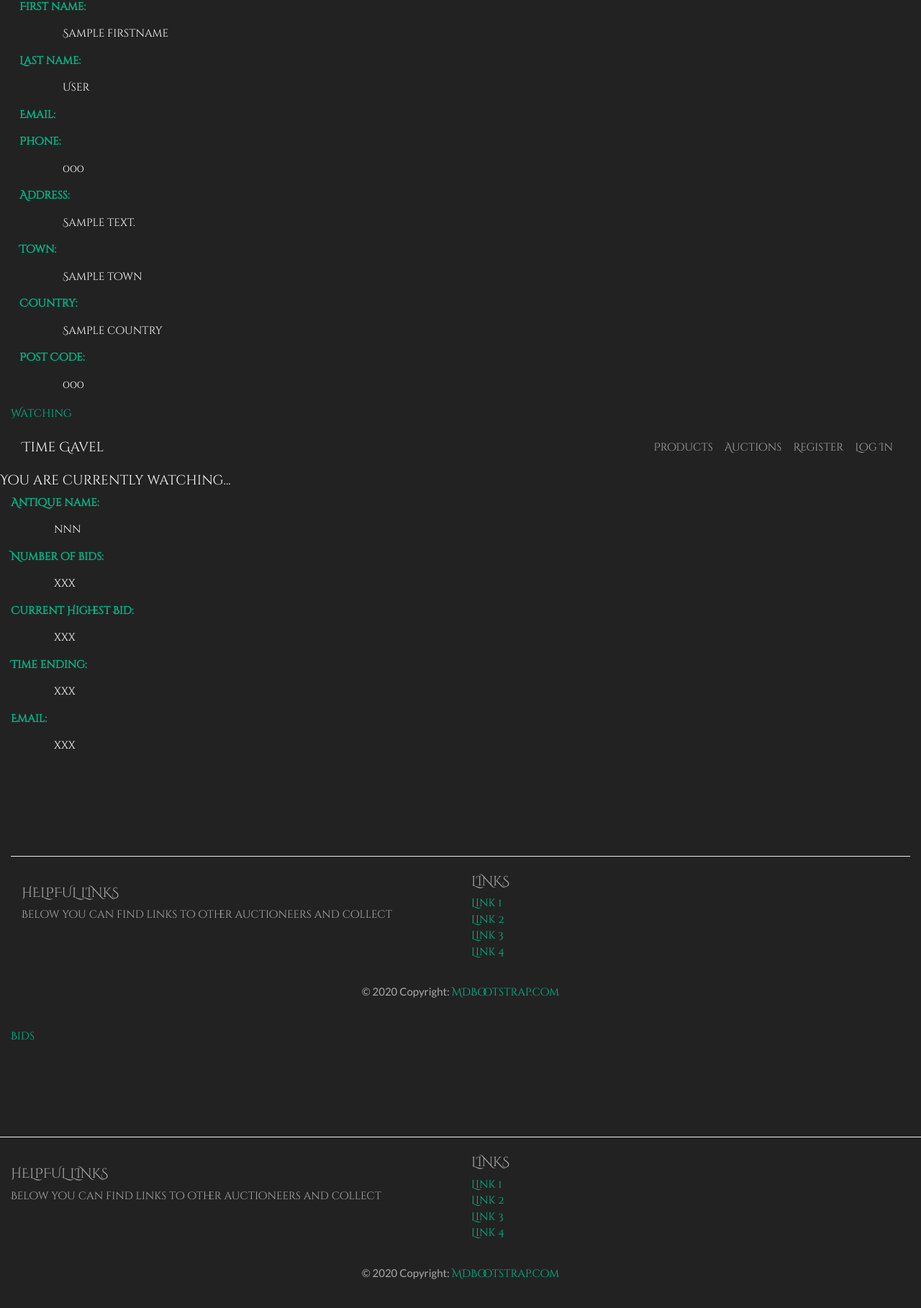
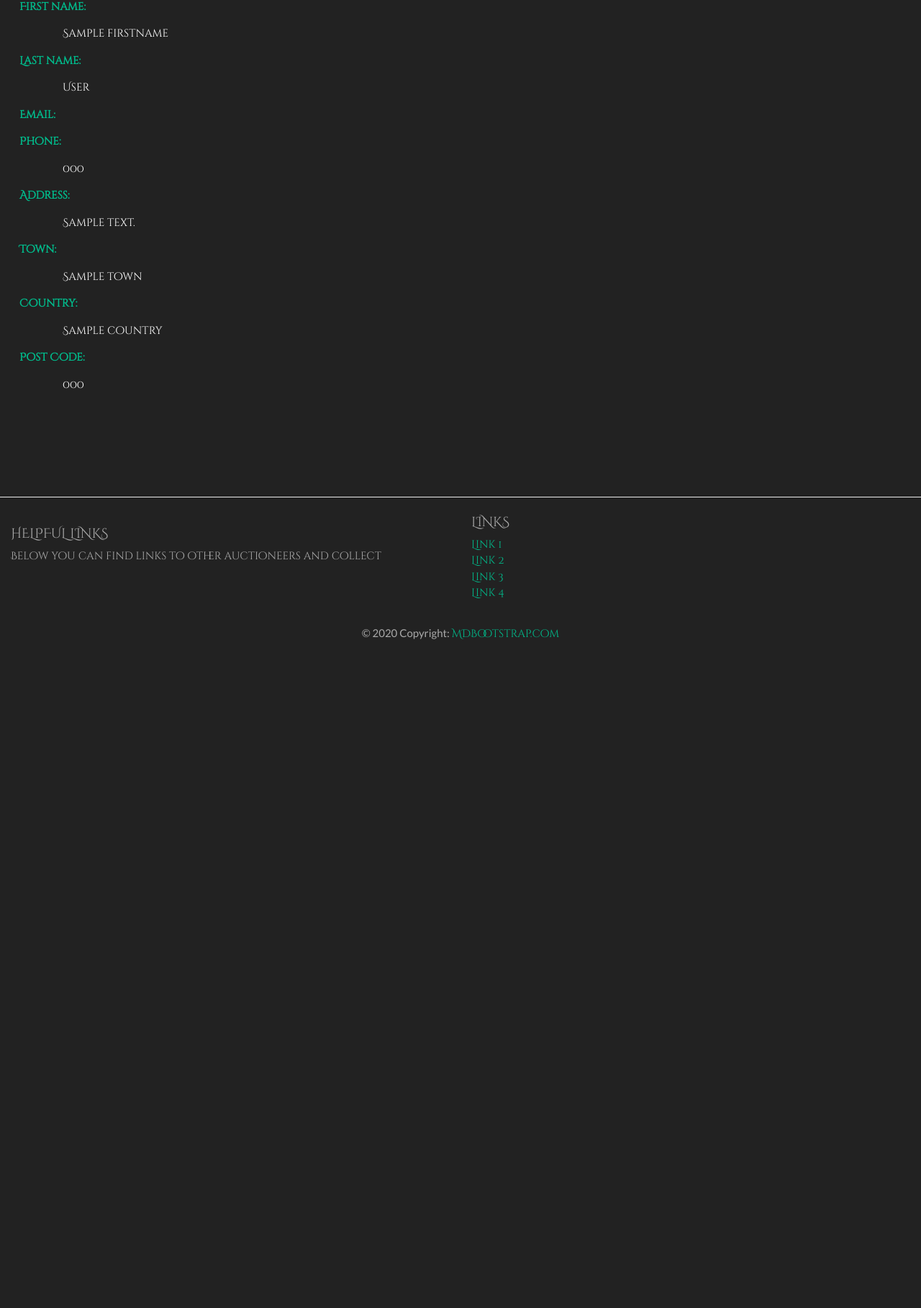
Before and after one commit to Didgerydont/fullstack-milestone, a Django app: template accounts/templates/profile.html in a window 1280 px wide. Shown: the part 455-2272 px from the top of the page at 72% size. After the commit the page ends 1343 px from the top, so only its background shows below. Run offline with Django 3.2, Linux system fonts and the light colour scheme; the template is opened without the code that fills it: most values are stand-ins (such as "Sample title", 1, 10 or a date in 2020); some libraries are stand-ins or nearby versions; some web fonts are replaced.

Commit message:
bids and wishlist are now displaying

```diff
--- a/accounts/templates/profile.html
+++ b/accounts/templates/profile.html
@@ -54,14 +54,4 @@
     </div>
 </div>
 
-<div class="container-fluid">
-<a href="{% url 'auction:display_watchlist' user %}">Watching</a>
-{% include 'watchlist.html'%}
-</div>
-
-
-<div class="container-fluid">
-<a href="#">Bids</a>
-{% include 'my-bids.html'  %}
-</div>
 {% endblock %}
--- a/auction/models.py
+++ b/auction/models.py
@@ -26,8 +26,8 @@ class WatchList(models.Model):
 
 
 class Bid(models.Model):
-    user_id = models.OneToOneField(User, on_delete=models.CASCADE)
-    auction_id = models.ForeignKey(Auction, on_delete=models.CASCADE)
+    user = models.OneToOneField(User, on_delete=models.CASCADE)
+    auction = models.ForeignKey(Auction, on_delete=models.CASCADE)
     bid_time = models.DateTimeField()
     new_bid = models.DecimalField(max_digits=15, decimal_places=2, default=0.01)
 
--- a/auction/templates/watchlist.html
+++ b/auction/templates/watchlist.html
@@ -6,32 +6,85 @@
 
 {% block content %}
 
-
+<div class="container-fluid m-5">
     <div class="row">
-    <div class="col-xs-12 text-center">
-        <div class="watch-title">
-            <h5>You are currently watching...</h5>
+        <div class="col-xs-12">
+            <div class="watch-title text-center">
+                <h5>Your Bids</h5>
             </div>
         </div>
     </div>
 
-{% if watchlist%}
+    {% if bids.auction.auction_expired == false %}
+    <div class="row">
+        <div class="col-xs-12">
+            <div class="watch-items m-5">
+                {% for bid in bids %}
+                <dl class="p-2 bg-dark">
+                    <dt>Antique name:</dt>
+                    <dd>{{ bid.auction.antiques.name}}</dd>
+                    <dt>Auction #:</dt>
+                    <dd><strong>{{ bid.auction.pk }}</strong></dd>
+                    <dt>Number of bids:</dt>
+                    <dd>{{ bid.auction.number_of_bids }}</dd>
+                    <dt>Current Highest Bid:</dt>
+                    <dd>{{ bid.auction.current_leader }}</dd>
+                    <dt>Time ending:</dt>
+                    <dd>{{ bid.auction.time_ending }}</dd>
+                    <a href="{% url 'auction:get_specific_auction' bid.auction.pk %}">Go to this auction</a>
+                </dl>
+                <div class=" bg-dark">
+                    <img src="{{ MEDIA_URL }}{{ bid.auction.antiques.image }}" alt="Product Image" height="100%" width="100%">
+                </div>
+
+
+                <br>
+                {% endfor %}
+
+
+            </div>
+        </div>
+    </div>
+    {% else %}
     <div class="row">
         <div class="col-xs-12 col-md-6">
-        <div class="watch-items">
+            <h2>You have not yet bid on any items</h2>
+        </div>
+
+    </div>
+    {% endif %}
+</div>
+<div class="container-fluid m-5">
+    <div class="row">
+        <div class="col-xs-12">
+            <div class="watch-title text-center">
+                <h5>Watchlist</h5>
+            </div>
+        </div>
+    </div>
+
+    {% if watchlist.auction.auction_expired == false %}
+    <div class="row">
+        <div class="col-xs-12">
+            <div class="watch-items m-5">
                 {% for watch in watchlist %}
-            <dl>
+                <dl class="p-4 bg-dark col-xs-12 col-md-6">
                     <dt>Antique name:</dt>
-                <dd>nnn</dd>
+                    <dd>{{ watch.auction.antiques.name}}</dd>
                     <dt>Number of bids:</dt>
-                <dd>xxx</dd>
+                    <dd>{{ watch.auction.number_of_bids }}</dd>
                     <dt>Current Highest Bid:</dt>
-                <dd>xxx</dd>
+                    <dd>{{ watch.auction.current_leader }}</dd>
                     <dt>Time ending:</dt>
-                <dd>xxx</dd>
+                    <dd>{{ watch.auction.time_ending }}</dd>
                     <dt>Email:</dt>
                     <dd>xxx</dd>
+                    <a href="{% url 'auction:get_specific_auction' watch.auction.pk %}">Go to this auction</a>
                 </dl>
+                <div class=" bg-dark col-xs-12 col-md-6">
+                    <img src="{{ MEDIA_URL }}{{ watch.auction.antiques.image }}" alt="Product Image" height="100%" width="100%">
+                </div>
+                <br>
                 {% endfor %}
 
 
@@ -46,5 +99,8 @@
 
     </div>
     {% endif %}
+</div>
+
+
 
 {% endblock %}
--- a/auction/urls.py
+++ b/auction/urls.py
@@ -1,7 +1,7 @@
 from django.conf.urls import url, include
 from .models import Auction, WatchList, Bid
 from . import views
-from .views import bid, add_to_watch_list, get_all_auctions, get_specific_auction, display_watchlist
+from .views import bid, add_to_watch_list, get_all_auctions, get_specific_auction, display_watch_and_bids
 
 
 app_name = "auction"
@@ -11,5 +11,5 @@ urlpatterns = [
     url(r'get_specific_auction/(?P<pk>\d+)/$', views.get_specific_auction, name='get_specific_auction'),
     url(r'bid/(?P<pk>\d+)$', views.bid, name='bid'),
     url(r'add_to_watch_list/(?P<pk>\d+)', views.add_to_watch_list, name='add_to_watch_list'),
-    url(r'watching/(?P<user>\d+)', views.display_watchlist, name='display_watchlist'),
+    url(r'watching/(?P<user>\d+)', views.display_watch_and_bids, name='display_watch_and_bids'),
 ]
--- a/templates/base.html
+++ b/templates/base.html
@@ -33,7 +33,7 @@
                 <li class="nav-item"><a class="nav-link" href="{% url 'products:antiques' %}">Products</a></li>
                 <li class="nav-item"><a class="nav-link" href="{% url 'auction:get_all_auctions' %}">Auctions</a></li>
                 <li class="nav-item" ><a class="nav-link" href="{% url 'accounts:profile' %}"> Profile</a></li>
-                <li class="nav-item"><a class="nav-link" href="#">Bids & Watching</a></li>
+                <li class="nav-item"><a class="nav-link" href="{% url 'auction:display_watch_and_bids' user.id %}">Bids & Watching</a></li>
                 <li class="nav-item" ><a class="nav-link" href="{% url 'accounts:logout' %}"> Log Out</a></li>
                 {%  else %}
                 <li class="nav-item"><a class="nav-link" href="{% url 'products:antiques' %}">Products</a></li>
```
Also changed, not shown: auction/views.py (+8 -8 lines), auction/migrations/0003_auto_20200510_1751.py (added), auction/templates/my-bids.html (deleted). Lines whose indentation alone changed are shown as unchanged.
